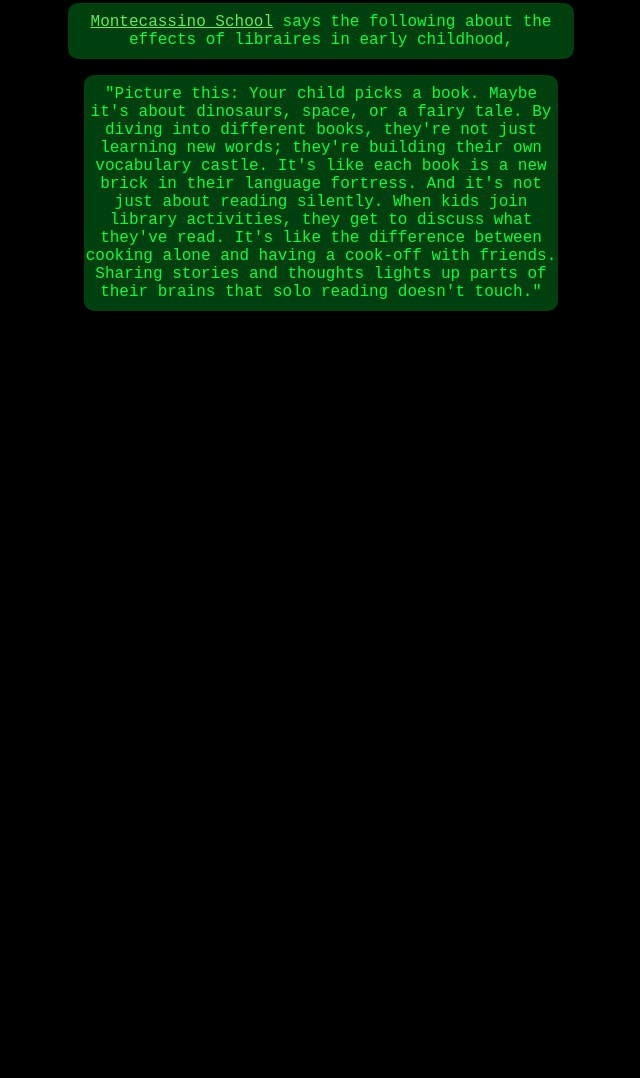
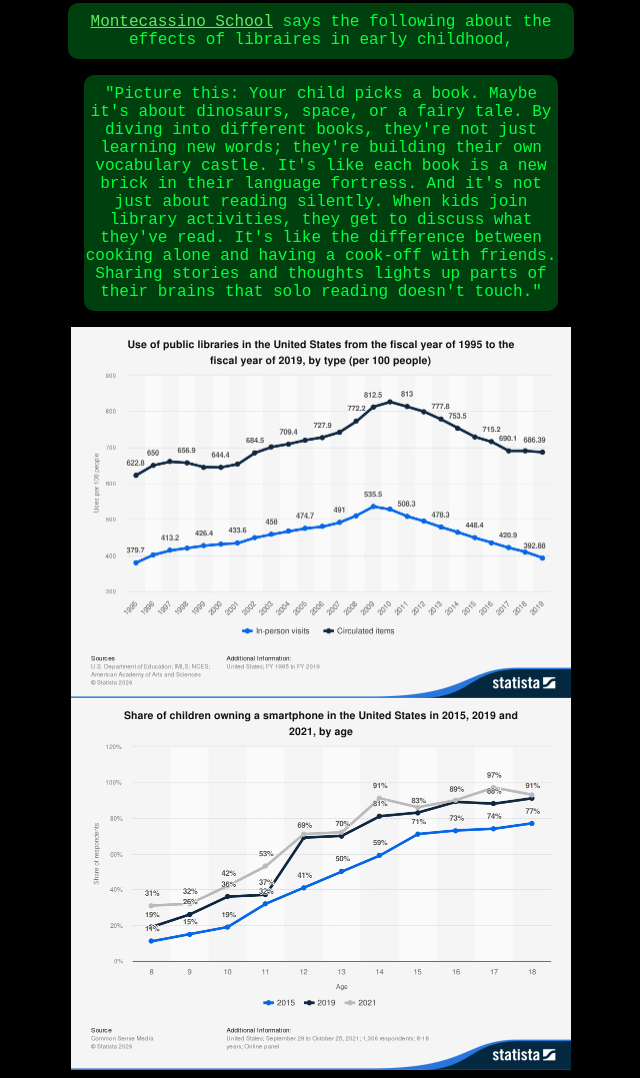
Before and after one commit to itsacarnival94/HSCommunityServiceProject, a plain HTML site: page index.html in a window 1280 px wide. Shown: the part 952-2030 px from the top of the page, without its empty margins (319-959 px from the left). Before the commit the page ends 1279 px from the top, so only its background shows below. Drawn offline with Linux system fonts and the light colour scheme.

Commit message:
aaaaaaaa

```diff
--- a/index.html
+++ b/index.html
@@ -24,6 +24,8 @@
     <blockquote cite=https://www.montecassino.org/the-role-of-a-library-in-childrens-lives">
         <p class="paragraph-text">"Picture this: Your child picks a book. Maybe it's about dinosaurs, space, or a fairy tale. By diving into different books, they're not just learning new words; they're building their own vocabulary castle. It's like each book is a new brick in their language fortress. And it's not just about reading silently. When kids join library activities, they get to discuss what they've read. It's like the difference between cooking alone and having a cook-off with friends. Sharing stories and thoughts lights up parts of their brains that solo reading doesn't touch."</p>
     </blockquote>
+    <img src="graphs/librarydeclinesince2009.png" width="500" height="auto">
+    <img src="graphs/smartphone_usage_2015,2019,2021.png" width="500" height="auto">
 
 
 
--- a/style.css
+++ b/style.css
@@ -95,3 +95,7 @@ ol{
     margin-right:30%;
     font-style: normal;
 }
+img{
+    display:block;
+    margin:auto;
+}
```
